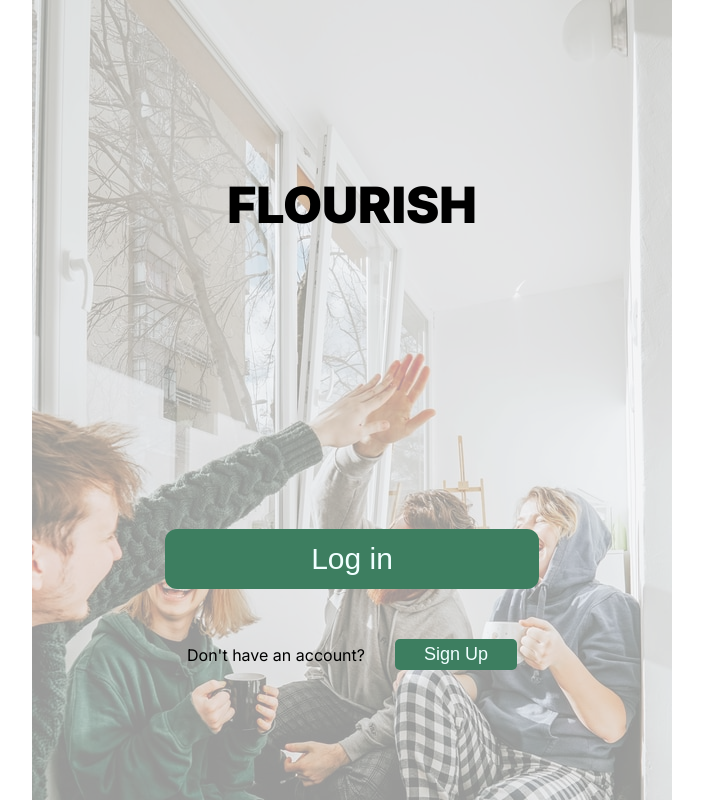
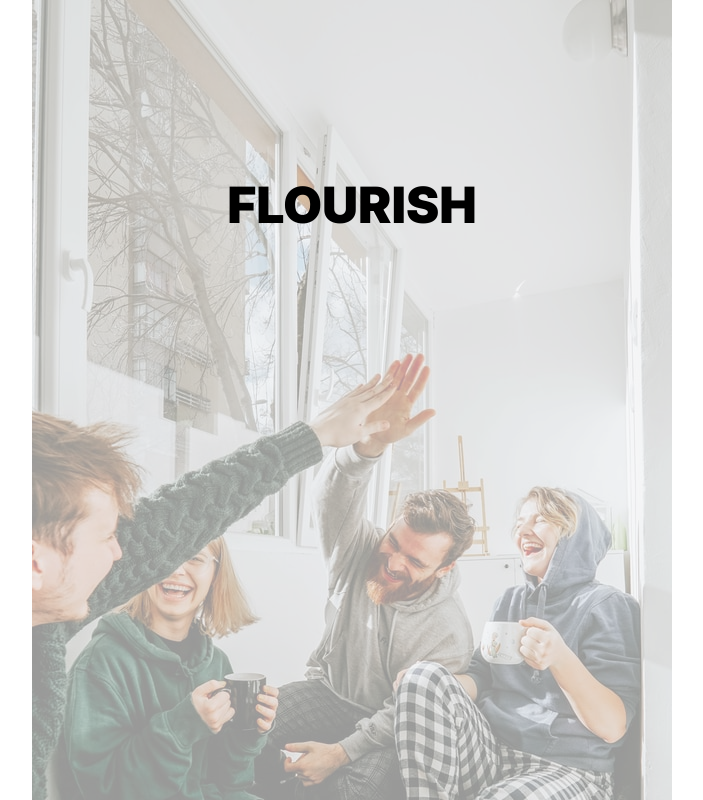
Before and after one commit to team-flourish/flourish-client, a React app: page / in a window 1280 px wide. Shown: the whole page, without its empty margins (288-991 px from the left). Built offline with nearby package versions, Linux system fonts and the light colour scheme.

Commit message:
remove content main page

```diff
--- a/src/pages/A_MainPage/index.js
+++ b/src/pages/A_MainPage/index.js
@@ -41,7 +41,7 @@ const MainPage = () => {
         <div style={ sectionStyle }> </div>
       </div>
       <Brand/>
-      <div className="sign-in-up-buttons-container">
+      {/* <div className="sign-in-up-buttons-container">
 
         <section>
           <button className="log-in" onClick={handleSubmitIn}>  Log in </button>
@@ -54,7 +54,7 @@ const MainPage = () => {
           </div>
         </section>
 
-      </div>
+      </div> */}
     </>
     );
 }
```
